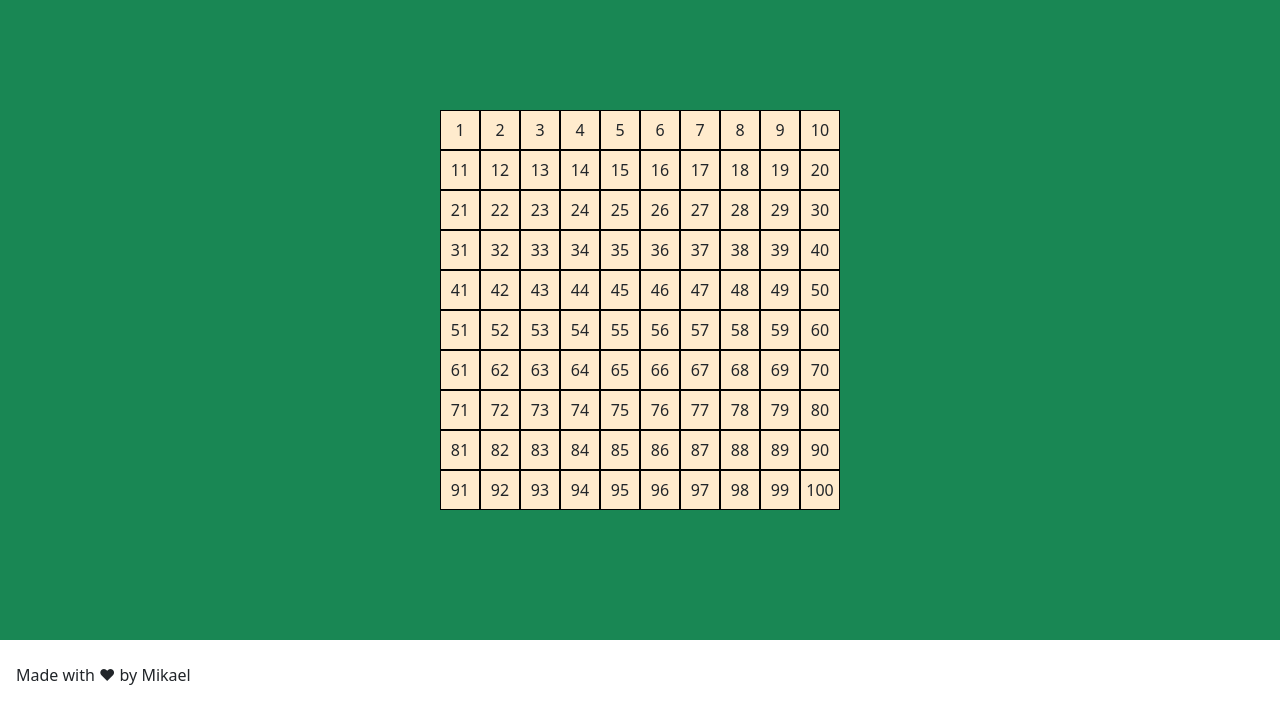
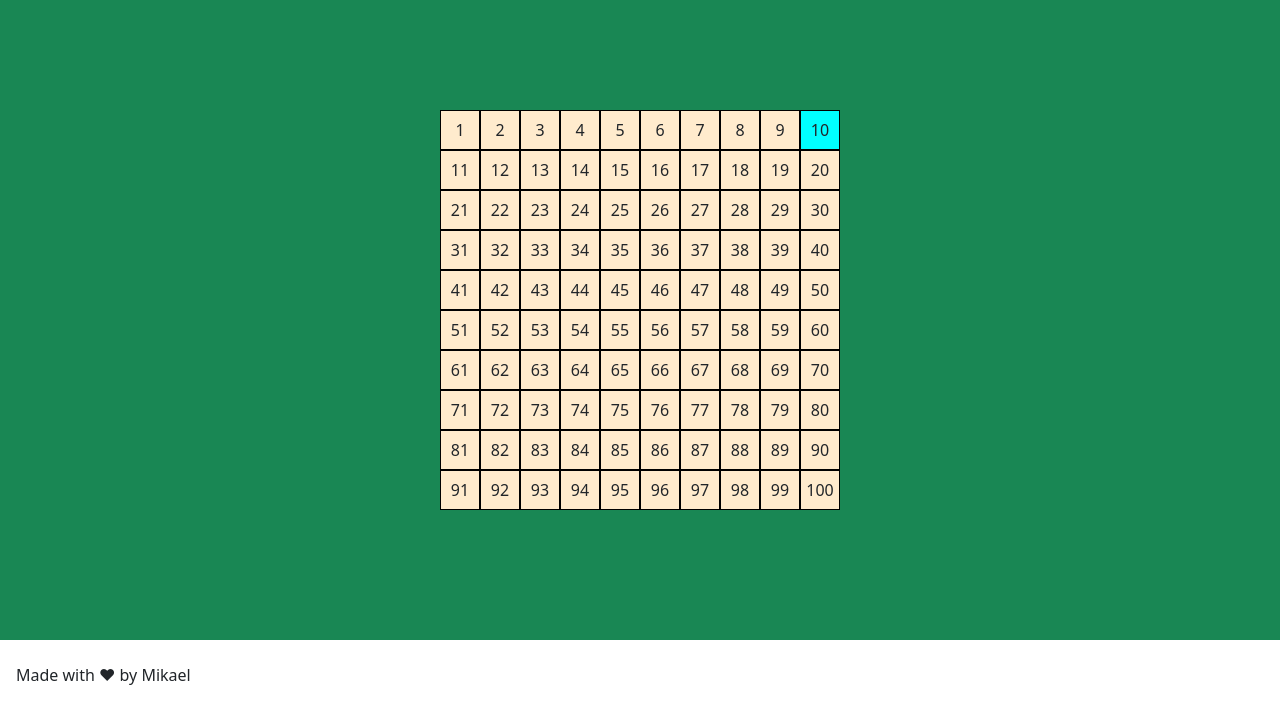
Before and after one commit to mikaeltreppo/js-campominato-grid, a plain HTML site: page index.html in a window 1280 px wide. Both pictures are taken after a click on the element "10". Shown: the part 90-800 px from the top of the page. Drawn offline with nearby package versions, Linux system fonts and the light colour scheme.

Commit message:
aggiunto sfondo on click

```diff
--- a/css/style.css
+++ b/css/style.css
@@ -43,3 +43,6 @@ footer{
     background-color: blanchedalmond;
 
 }
+.bg_blue{
+    background-color: aqua;
+}
--- a/js/main.js
+++ b/js/main.js
@@ -10,12 +10,6 @@ buttonDom.addEventListener('click',
         entranceDom.classList.toggle('d-none')
     });
 
-
-
-
-
-
-
 //creato numero all'interno e box
 for (let i = 1; i <= 100; i++) {
     let boxCreated = createBox();
@@ -25,12 +19,9 @@ for (let i = 1; i <= 100; i++) {
     boxCreated.addEventListener('click',
         function () {
             console.log(num)
+            boxCreated.classList.toggle('bg_blue');
         })
 }
-
-
-
-
 
 //funzione creare caselle
 function createBox() {
```
